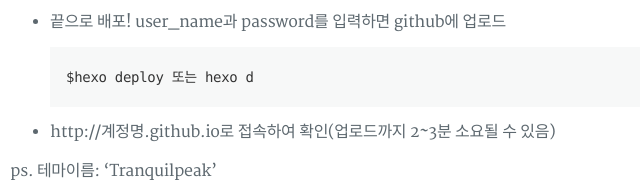
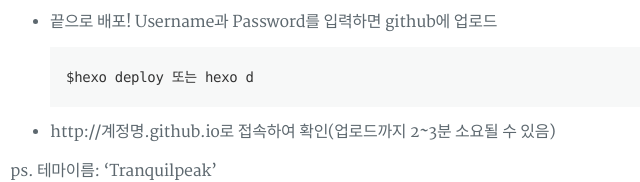
Before and after one commit to Odreystella/Odreystella.github.io, a plain HTML site: page index.html in a window 1280 px wide. Shown: the part 2686-2868 px from the top of the page, 510-1150 px from the left. Drawn offline with Linux system fonts and the light colour scheme; a script that the page names is missing.

Commit message:
Site updated: 2021-01-26 22:21:29

```diff
--- a/index.html
+++ b/index.html
@@ -351,7 +351,7 @@
 <h5 id="4-빌드-로컬에서-확인-배포-실제-블로그에서-확인"><a href="#4-빌드-로컬에서-확인-배포-실제-블로그에서-확인" class="headerlink" title="4. 빌드, 로컬에서 확인, 배포, 실제 블로그에서 확인"></a>4. 빌드, 로컬에서 확인, 배포, 실제 블로그에서 확인</h5><ul>
 <li>마크다운으로 작성된 파일을 html파일로 바꿔주기 위해<figure class="highlight plain"><table><tr><td class="gutter"><pre><span class="line">1</span><br><span class="line">2</span><br></pre></td><td class="code"><pre><span class="line">$hexo generate 또는 hexo g</span><br><span class="line">$hexo clean &amp;&amp; hexo generate도 가능(캐시파일 등 삭제 후 빌드)</span><br></pre></td></tr></table></figure></li>
 <li>글이 잘 작성되었는지 로컬서버를 띄워 확인<figure class="highlight plain"><table><tr><td class="gutter"><pre><span class="line">1</span><br></pre></td><td class="code"><pre><span class="line">$hexo server</span><br></pre></td></tr></table></figure></li>
-<li>끝으로 배포! user_name과 password를 입력하면 github에 업로드<figure class="highlight plain"><table><tr><td class="gutter"><pre><span class="line">1</span><br></pre></td><td class="code"><pre><span class="line">$hexo deploy 또는 hexo d</span><br></pre></td></tr></table></figure></li>
+<li>끝으로 배포! Username과 Password를 입력하면 github에 업로드<figure class="highlight plain"><table><tr><td class="gutter"><pre><span class="line">1</span><br></pre></td><td class="code"><pre><span class="line">$hexo deploy 또는 hexo d</span><br></pre></td></tr></table></figure></li>
 <li>http://계정명.github.io로 접속하여 확인(업로드까지 2~3분 소요될 수 있음)</li>
 </ul>
 <p>ps. 테마이름: ‘Tranquilpeak’<br>프로필 수정할 때 참고한 블로그: <a target="_blank" rel="noopener" href="https://ujoy7851.github.io/2019/03/24/hexo-theme/">https://ujoy7851.github.io/2019/03/24/hexo-theme/</a><br>마크다운 문법 참고: <a target="_blank" rel="noopener" href="https://gist.github.com/ihoneymon/652be052a0727ad59601">https://gist.github.com/ihoneymon/652be052a0727ad59601</a></p>
```
Also changed, not shown: 2021/01/26/Blog-with-hexo/index.html (+3 -3 lines), archives/2021/01/index.html (+1 -1 lines), archives/2021/index.html (+1 -1 lines), archives/index.html (+1 -1 lines).
